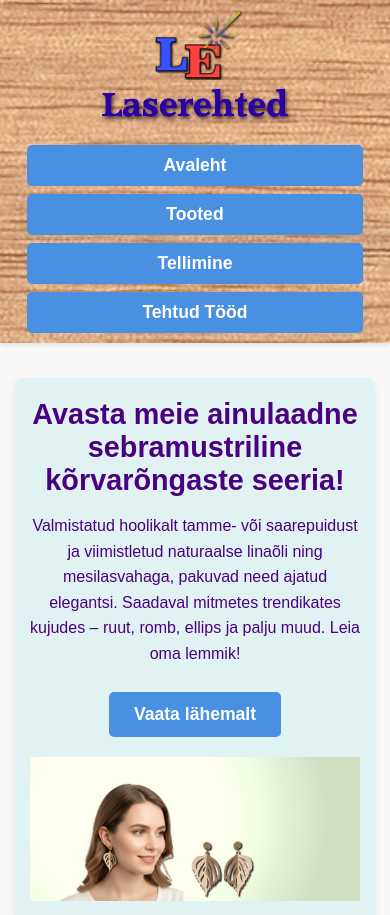
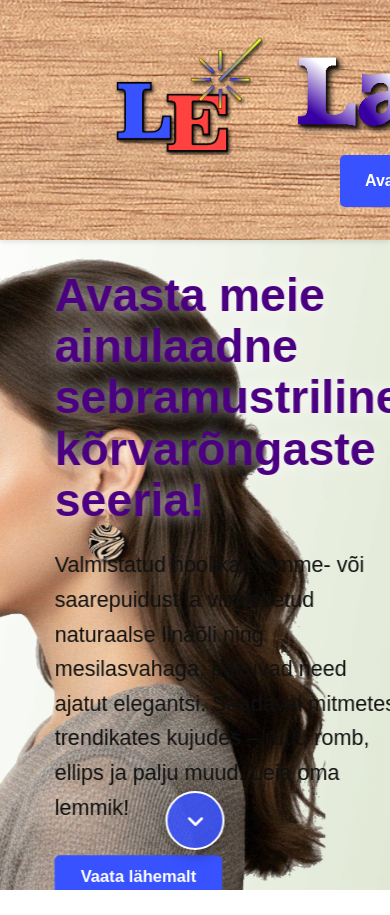
Before and after one commit to riho92coding/minu-leht, a plain HTML site: page index.html in a window 390 px wide. Shown: the top 915 px of the page. Drawn offline with Linux system fonts and the light colour scheme.

Commit message:
Add files via upload
Uuendatud sisu ja ja parandatud stiilid.

```diff
--- a/index.html
+++ b/index.html
@@ -1,3 +1,4 @@
+
 <!DOCTYPE html>
 <html lang="et">
 <head>
@@ -10,7 +11,7 @@
     <header class="header">
         <div class="header-top">
             <img src="logo2.png" alt="Ettevõtte logo LE" class="logo-le">
-            <img src="headertext.png" alt="Laserehted" class="header-text-img">
+            <img src="headertext3.png" alt="Laserehted" class="header-text-img">
         </div>
         <nav class="main-nav">
             <a href="#" class="nav-button">Avaleht</a>
@@ -21,20 +22,67 @@
     </header>
 
     <main class="content-wrapper">
-        <!-- Siia tuleb piltide vahetusmehhanism, praegu on esimese pildi sisu näiteks -->
-        <section class="product-section">
-            <div class="product-info-left">
-                <h2>Avasta meie ainulaadne sebramustriline kõrvarõngaste seeria!</h2>
-                <p>Valmistatud hoolikalt tamme- või saarepuidust ja viimistletud naturaalse linaõli ning mesilasvahaga, pakuvad need ajatud elegantsi. Saadaval mitmetes trendikates kujudes – ruut, romb, ellips ja palju muud. Leia oma lemmik!</p>
-                <a href="#" class="button">Vaata lähemalt</a>
+        <!-- 1. SLAIDISEERIA OSA -->
+        <section class="product-hero">
+            <!-- SLAID 1 -->
+            <div class="slide">
+                <img src="seeria pilt1.png" alt="Sebramustriline seeria" class="hero-image">
+                <div class="hero-container">
+                    <div class="hero-text-overlay">
+                        <h2>Avasta meie ainulaadne sebramustriline kõrvarõngaste seeria!</h2>
+                        <p>Valmistatud hoolikalt tamme- või saarepuidust ja viimistletud naturaalse
+						   linaõli ning mesilasvahaga, pakuvad need ajatut elegantsi.
+						   Saadaval mitmetes trendikates kujudes – ruut, romb, ellips ja palju muud. Leia oma lemmik!</p>
+                        <a href="#" class="hero-button">Vaata lähemalt</a>
+                    </div>
+                </div>
             </div>
-            <img src="seeria pilt 2.png" alt="Sebra mustriga kõrvarõngad" class="product-image-right">
+
+            <!-- SLAID 2 -->
+            <div class="slide">
+                <img src="seeria pilt2.png" alt="Laserlõigatud disainiehted" class="hero-image">
+                <div class="hero-container text-right">
+                    <div class="hero-text-overlay">
+                        <h2>Laserlõigatud disainiehted – naturaalsest puidust</h2>
+                        <p>Valikus elegantne kasevineer, tamm, saar ja ameerika pähklipuu.
+						   Sajad kujundused ootavad avastamist – sinu ehte viimistlus ja suurus vastavalt soovile.</p>
+                        <a href="#" class="hero-button">Tutvu valikuga</a>
+                    </div>
+                </div>
+            </div>
+
+            <!-- SLAID 3 -->
+            <div class="slide">
+                <img src="seeria pilt3.png" alt="Pähklipuust kammid" class="hero-image">
+                <div class="hero-container text-right">
+                    <div class="hero-text-overlay">
+                        <h2>Eksklusiivne kollektsioon ameerika pähklipuust kamme!</h2>
+                        <p>Valikus on klassikaline tavaline kamm, käepärane kokkukäiv kamm ning spetsiaalne
+						   soengukamm. Naudi looduse puudutust oma juuksehoolduses!</p>
+                        <a href="#" class="hero-button">Vaata kamme</a>
+                    </div>
+                </div>
+            </div>
+
+            <!-- NOOLEKE (Slaideri peal, aga slaididest eraldi) -->
+            <a href="#about" class="scroll-down">
+                <svg viewBox="0 0 24 24" fill="none" xmlns="http://www.w3.org/2000/svg">
+                    <path d="M7 10L12 15L17 10" stroke="white" stroke-width="2" stroke-linecap="round" stroke-linejoin="round"/>
+                </svg>
+            </a>
         </section>
-        <!-- Ülejäänud tootesektsioonid eemaldatakse ja asendatakse JavaScripti kaudu vahelduvate slaididega -->
+
+        <!-- 2. TUTVUSTAV TEKST (Slaideri all) -->
+        <section id="about" class="about-section">
+            <div class="container">
+                <h2>Kvaliteetne disain, mis algab materjalist</h2>
+                <p>Meie lugu on lihtne – me usume, et igapäevased esemed peaksid pakkuma nii silmailu kui ka kestvust. Kasutades väärikat Ameerika pähklipuud ja kaasaegset lasertehnoloogiat, loome detaile, mis on isikupärased ja ajatud. Iga kamm, ehe või sisustuselement läbib meie käte vahel põhjaliku viimistluse, et jõuda Sinuni oma parimas ja loomulikumas vormis.</p>
+            </div>
+        </section>
     </main>
 
     <footer class="footer">
-        <p>&copy; 2026 Sinu Ettevõte. Kõik õigused kaitstud.</p>
+        <p>&copy; 2026 Laserehted. Kõik õigused kaitstud.</p>
     </footer>
 </body>
 </html>
--- a/stiilid.css
+++ b/stiilid.css
@@ -1,5 +1,9 @@
 
-/* Üldised stiilid */
+/* --- 1. ÜLDISED STIILID --- */
+html {
+    scroll-behavior: smooth;
+}
+
 body {
     font-family: Arial, sans-serif;
     margin: 0;
@@ -10,11 +14,10 @@ body {
     min-width: 320px;
 }
 
-/* Päiseriba stiilid */
+/* --- 2. PÄISERIBI --- */
 .header {
     width: 100%;
-    /* Fikseerime kõrguse absoluutselt pikslites */
-    height: 240px !important; /* Tagab, et kõrgus on alati 240px */
+    height: 240px;
     background-image: url('banner1.png');
     background-size: cover;
     background-position: center;
@@ -25,218 +28,231 @@ body {
     box-shadow: 0 2px 5px rgba(0,0,0,0.1);
     display: flex;
     flex-direction: column;
-    justify-content: flex-start;
-    padding: 15px 20px 0 20px;
+    padding: 20px 20px 0 20px;
     box-sizing: border-box;
-    overflow: hidden; /* Hoiab ära sisu väljavoolamise päisest */
 }
 
 .header-top {
     display: flex;
     align-items: center;
-    margin-bottom: 10px;
-    min-height: 100px; /* Tagab, et see sektsioon on piisavalt kõrge */
+    min-height: 120px;
 }
 
 .logo-le {
-    height: 100px;
+    height: 120px;
     width: auto;
-    margin-right: 15px;
-    flex-shrink: 0;
-    display: block; /* Mõnikord aitab piltidel korrektselt kuvada */
+    margin-left: 80px;
+    margin-top: 15px;
 }
 
 .header-text-img {
-    height: 60px;
-    width: auto;
-    margin-top: 10px;
-    flex-shrink: 0;
-    display: block; /* Mõnikord aitab piltidel korrektselt kuvada */
+    height: 90px;
+    margin-left: 20px;
 }
 
-/* Navigatsiooni stiilid */
 .main-nav {
     display: flex;
-    justify-content: flex-start;
+    padding-left: 320px;
     gap: 15px;
-    flex-wrap: wrap;
-    min-height: 50px; /* Tagab, et navi jaoks on piisavalt ruumi */
 }
 
 .nav-button {
-    display: inline-block;
-    background-color: #4a90e2;
+    background-color: rgb(56, 82, 255);
     color: white;
-    padding: 10px 20px;
+    padding: 6px 25px;
+    height: 40px;
     text-decoration: none;
     border-radius: 5px;
-    font-size: 1.1em;
     font-weight: bold;
-    transition: background-color 0.3s ease;
-    border: none;
-    white-space: nowrap;
+    display: flex;
+    align-items: center;
 }
 
-.nav-button:hover {
-    background-color: #3a7bd5;
+/* --- 3. SISU ÜMBRIS --- */
+.content-wrapper {
+    margin-top: 240px;
+    width: 100%;
 }
 
-/* Sisu ümbris, et arvestada fikseeritud päisega */
-.content-wrapper {
-    margin-top: 240px !important;
-    max-width: 1200px;
-    margin-left: auto;
-    margin-right: auto;
-    padding: 20px;
-    min-height: calc(100vh - 240px - 100px); /* Miinimumkõrgus, et vältida jaluse tõusmist */
-    display: block; /* Tagab, et element on plokktasemel */
+/* --- 4. SLAIDER --- */
+.product-hero {
+    position: relative;
+    width: 100%;
+    height: 650px;
+    overflow: hidden;
+    background-color: #f6f9f3;
 }
 
-/* Tootesektsioonide stiilid */
-.product-section {
+.slide {
+    position: absolute;
+    top: 0;
+    left: 0;
+    width: 100%;
+    height: 100%;
+    opacity: 0;
+    visibility: hidden;
+    animation: slideAnimation 21s infinite;
+}
+
+.slide:nth-child(1) { animation-delay: 0s; }
+.slide:nth-child(2) { animation-delay: 7s; }
+.slide:nth-child(3) { animation-delay: 14s; }
+
+@keyframes slideAnimation {
+    0% { opacity: 0; visibility: hidden; transform: scale(1.08); }
+    5% { opacity: 1; visibility: visible; transform: scale(1.04); }
+    10% { transform: scale(1.04); }
+    30% { opacity: 1; visibility: visible; transform: scale(1.04); }
+    35% { opacity: 0; visibility: hidden; transform: scale(1.04); }
+    100% { opacity: 0; visibility: hidden; }
+}
+
+.hero-image {
+    position: absolute;
+    width: 100%;
+    height: 100%;
+    object-fit: cover;
+    object-position: 90% center;
+    z-index: 1;
+    backface-visibility: hidden;
+}
+
+.hero-container {
+    position: relative;
+    max-width: 1200px;
+    margin: 0 auto;
+    height: 100%;
+    z-index: 2;
     display: flex;
     align-items: center;
-    padding: 30px 0;
-    margin-bottom: 30px;
-    background-color: #e0f2f1;
-    border-radius: 8px;
-    box-shadow: 0 4px 10px rgba(0,0,0,0.08);
-    overflow: hidden;
-    min-height: 400px;
+    padding: 0 60px;
 }
 
-.product-info-left {
-    width: 50%;
-    padding: 20px 40px;
-    text-align: left;
-    color: #4b0082;
-    box-sizing: border-box;
+.hero-text-overlay {
+    max-width: 600px; /* Veidi laiem tekstiala üldiselt */
 }
 
-.product-image-right {
-    width: 50%;
-    height: 400px;
-    object-fit: contain;
-    display: block;
-    padding-right: 20px;
-    box-sizing: border-box;
+.hero-container.text-right { justify-content: flex-end; }
+.text-right .hero-text-overlay { text-align: right; }
+
+.hero-text-overlay h2 {
+    font-size: 2.8rem; /* Suurem pealkiri */
+    color: #4b0082;
+    margin-bottom: 20px;
+    line-height: 1.1;
+    font-weight: bold;
+    text-shadow: 0 0 15px rgba(255,255,255,0.8);
 }
 
-.product-info-left h2 {
-    font-size: 2.2em;
-    margin-top: 0;
-    margin-bottom: 15px;
+.hero-text-overlay p {
+    font-size: 1.3rem; /* Suurem ja loetavam tekst */
+    color: #111;
+    line-height: 1.6;
+    margin-bottom: 30px;
+    font-weight: 500;
 }
 
-.product-info-left p {
-    font-size: 1.2em;
-    line-height: 1.6;
-    margin-bottom: 25px;
-}
-
-/* "Vaata lähemalt" nupu stiilid */
-.button {
+.hero-button {
     display: inline-block;
-    background-color: #4a90e2;
-    color: white;
+    background-color: #3852ff;
+    color: white !important;
     padding: 12px 25px;
     text-decoration: none;
     border-radius: 5px;
-    font-size: 1.1em;
     font-weight: bold;
-    transition: background-color 0.3s ease;
-    border: none;
-    cursor: pointer;
 }
 
-.button:hover {
-    background-color: #3a7bd5;
+/* --- 4.1 KOLMANDA SLAIDI ERIPÄRA (Kammid) --- */
+.slide:nth-child(3) .hero-container {
+    max-width: 100%; /* Lubame tekstil minna ekraani servani */
+    justify-content: flex-end;
+    padding-right: 5%; /* Kasutame protsenti, et servas oleks alati õige vahe */
 }
 
-/* Jaluse stiilid */
+.slide:nth-child(3) .hero-text-overlay {
+    max-width: 380px;
+    background: none;
+    text-align: right;
+    /* Lisame tekstile veelgi tugevama "valge pilve", et puidu tekstuur üldse ei segaks */
+    filter: drop-shadow(0 0 10px white) drop-shadow(0 0 20px white);
+}
+
+.slide:nth-child(3) h2 {
+    font-size: 2.2rem;
+    color: #4b0082;
+    text-shadow: 0 0 15px white, 0 0 5px white;
+}
+
+.slide:nth-child(3) p {
+    font-size: 1.15rem;
+    color: #000;
+    text-shadow: 0 0 10px white;
+    font-weight: 600;
+}
+
+
+/* --- 5. NOOL JA LIIKUMINE --- */
+.scroll-down {
+    position: absolute;
+    bottom: 40px;
+    left: 50%;
+    transform: translateX(-50%);
+    z-index: 20;
+    width: 55px;
+    height: 55px;
+    background: rgba(56, 82, 255, 0.85); /* Sinine taust, et oleks nähtav */
+    border: 2px solid white;
+    border-radius: 50%;
+    display: flex;
+    align-items: center;
+    justify-content: center;
+    animation: bounce 2s infinite;
+    box-shadow: 0 4px 15px rgba(0,0,0,0.3);
+    text-decoration: none;
+}
+
+@keyframes bounce {
+    0%, 20%, 50%, 80%, 100% { transform: translateX(-50%) translateY(0); }
+    40% { transform: translateX(-50%) translateY(-10px); }
+    60% { transform: translateX(-50%) translateY(-5px); }
+}
+
+.scroll-down svg {
+    width: 30px;
+    height: 30px;
+    stroke: white;
+    stroke-width: 3; /* Jämedam ja selgem nool */
+}
+
+/* --- 6. TUTVUSTAV OSA --- */
+.about-section {
+    padding: 100px 20px;
+    background-color: white;
+    text-align: center;
+}
+
+.about-section .container {
+    max-width: 900px;
+    margin: 0 auto;
+}
+
+.about-section h2 {
+    font-size: 2.5rem;
+    color: #4b0082;
+    margin-bottom: 30px;
+    font-weight: bold;
+}
+
+.about-section p {
+    font-size: 1.3rem;
+    line-height: 1.8;
+    color: #333;
+}
+
+/* --- 7. JALUS --- */
 .footer {
     background-color: #333;
     color: white;
     text-align: center;
     padding: 25px;
-    font-size: 0.9em;
-    margin-top: 50px;
-    position: relative; /* Tagab, et jalus on oma kohal */
 }
-
-/* Responsiveness - väiksemate ekraanide jaoks */
-@media (max-width: 768px) {
-    .header {
-        height: auto !important; /* Mobiilis kohandub kõrgus sisuga */
-        padding: 10px;
-        flex-direction: column;
-        flex-wrap: wrap;
-        align-items: center;
-        gap: 10px;
-        position: relative;
-    }
-
-    .header-top {
-        flex-direction: column;
-        margin-bottom: 10px;
-        width: 100%;
-        min-height: auto; /* Mobiilis pole vaja fikseeritud kõrgust */
-    }
-
-    .logo-le {
-        height: 70px;
-        margin-right: 0;
-        margin-bottom: 5px;
-    }
-
-    .header-text-img {
-        height: 40px;
-        margin-top: 0;
-    }
-
-    .main-nav {
-        flex-direction: column;
-        width: 100%;
-        gap: 8px;
-        align-items: center;
-        min-height: auto; /* Mobiilis pole vaja fikseeritud kõrgust */
-    }
-
-    .nav-button {
-        width: 80%;
-        text-align: center;
-    }
-
-    .content-wrapper {
-        margin-top: 20px !important;
-        padding: 15px;
-        min-height: auto; /* Mobiilis kohandub kõrgus sisuga */
-    }
-
-    .product-section {
-        flex-direction: column;
-        padding: 20px 0;
-    }
-
-    .product-info-left,
-    .product-image-right {
-        width: 100%;
-        padding: 0 15px;
-        text-align: center;
-    }
-
-    .product-image-right {
-        margin-top: 20px;
-        padding-right: 15px;
-        height: auto;
-        max-width: 100%;
-    }
-
-    .product-info-left h2 {
-        font-size: 1.8em;
-    }
-
-    .product-info-left p {
-        font-size: 1em;
-    }
-}
```
Also changed, not shown: headertext2.png (added), headertext3.png (added), seeria pilt1.png (added), seeria pilt2.png (added), seeria pilt3.png (added).
